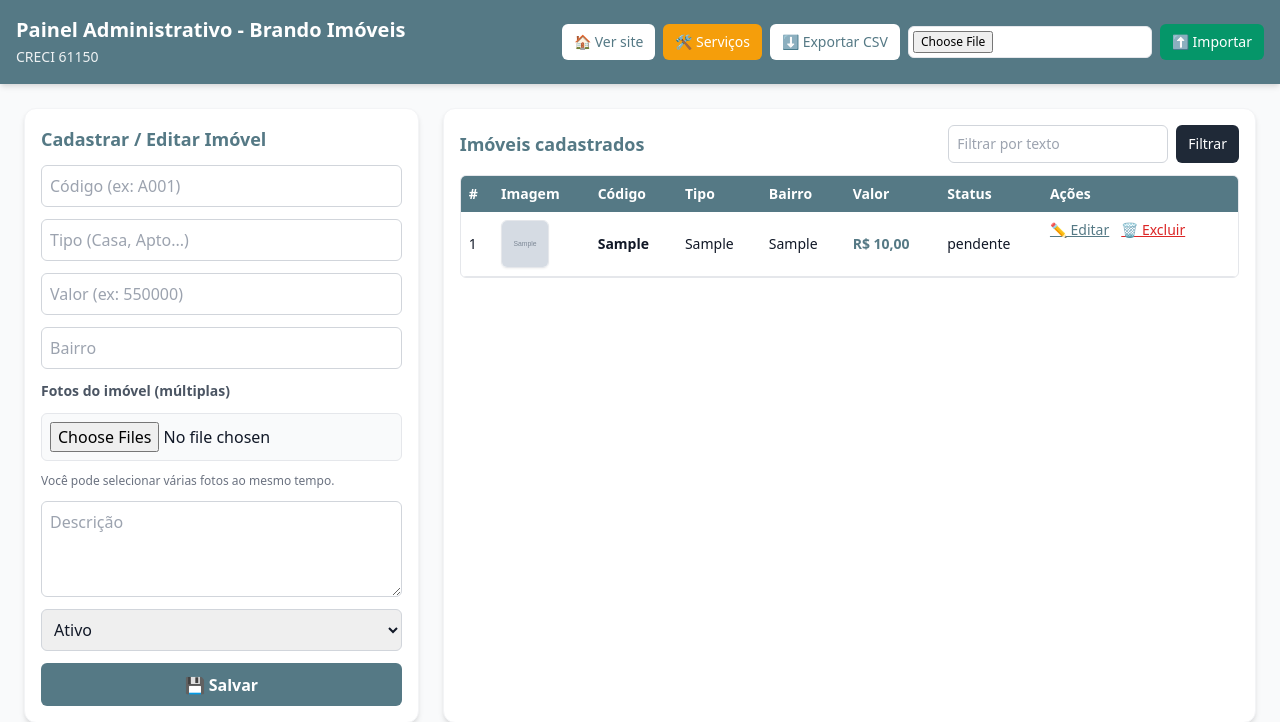
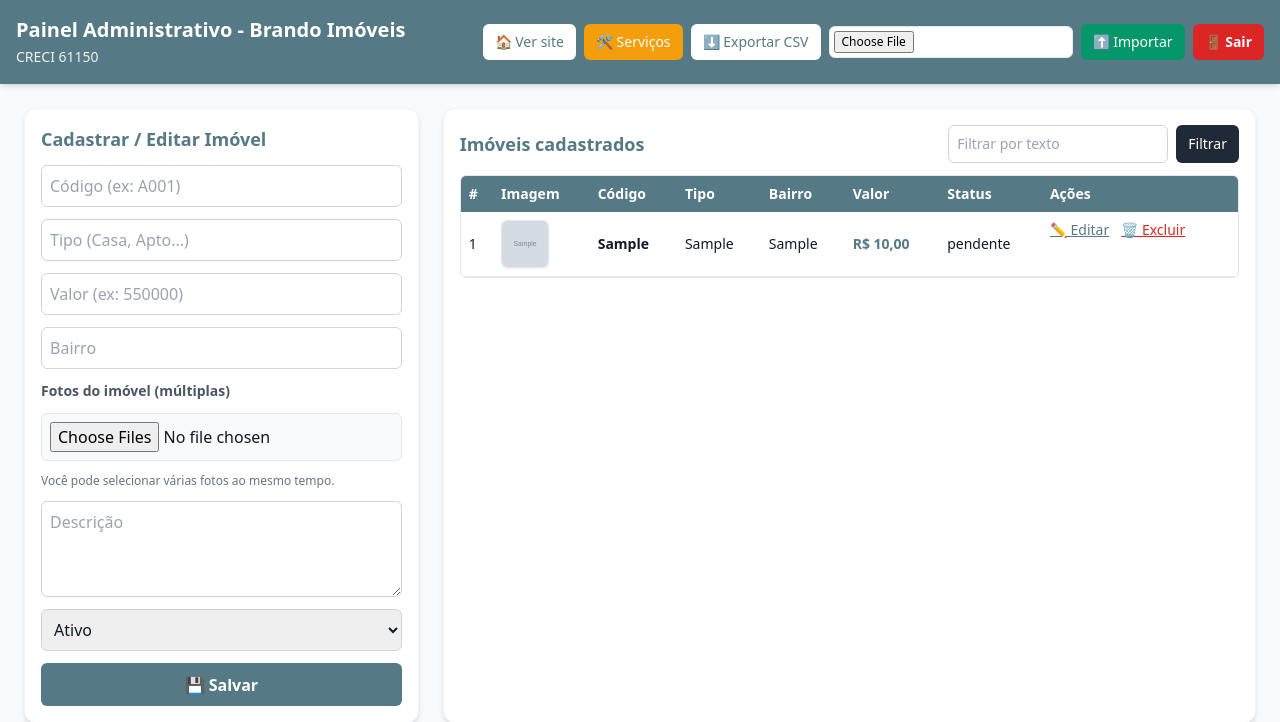
Before and after one commit to WilsonNous/brando-imoveis, a Flask app: page /admin in a window 1280 px wide. Shown: the top 722 px of the page. Run offline with Flask 3, Linux system fonts and the light colour scheme; the visitor is signed in with stand-in values (Sample User, id 1); tables that the repository leaves empty hold one stand-in row (values such as "Sample post"); grey boxes marked "Sample" are stand-in pictures.

Commit message:
Update admin.html

```diff
--- a/templates/admin.html
+++ b/templates/admin.html
@@ -19,30 +19,43 @@
   <!-- ===================================================== -->
   <header class="bg-[color:var(--brand-blue)] text-white shadow-md">
     <div class="max-w-7xl mx-auto flex flex-col md:flex-row justify-between items-center p-4 gap-2">
+
       <div>
         <h1 class="text-xl font-bold">Painel Administrativo - Brando Imóveis</h1>
         <span class="text-sm opacity-90">CRECI 61150</span>
       </div>
 
       <div class="flex flex-wrap gap-2 items-center text-sm">
+
+        <!-- Ver site -->
         <a href="/" class="bg-white text-[color:var(--brand-blue)] px-3 py-2 rounded-md hover:bg-gray-100 transition">
           🏠 Ver site
         </a>
 
+        <!-- Serviços -->
         <a href="/admin/servicos" class="bg-yellow-500 text-white px-3 py-2 rounded-md hover:bg-yellow-600 transition">
           🛠️ Serviços
         </a>
 
+        <!-- Exportar -->
         <a href="/admin/export" class="bg-white text-[color:var(--brand-blue)] px-3 py-2 rounded-md hover:bg-gray-100 transition">
           ⬇️ Exportar CSV
         </a>
 
+        <!-- Importar -->
         <form action="/admin/import" method="post" enctype="multipart/form-data" class="flex items-center gap-2">
           <input type="file" name="csvfile" accept=".csv" class="text-xs bg-white rounded-md p-1 border" required />
           <button class="bg-green-600 text-white px-3 py-2 rounded-md hover:bg-green-700 transition">
             ⬆️ Importar
           </button>
         </form>
+
+        <!-- LOGOUT -->
+        <a href="/admin/logout"
+           class="bg-red-600 text-white px-3 py-2 rounded-md hover:bg-red-700 transition font-semibold">
+           🚪 Sair
+        </a>
+
       </div>
     </div>
   </header>
@@ -82,7 +95,7 @@
           </div>
         {% endif %}
 
-        <!-- GALERIA DE FOTOS EXISTENTES -->
+        <!-- GALERIA EXISTENTE -->
         {% if imovel and imovel.fotos %}
           <div class="mt-4">
             <p class="text-sm font-semibold text-gray-700 mb-2">Galeria de fotos:</p>
@@ -100,7 +113,6 @@
                     </span>
                   {% endif %}
 
-                  <!-- Ações -->
                   <div class="absolute inset-0 bg-black bg-opacity-40 opacity-0 group-hover:opacity-100 transition flex flex-col items-center justify-center gap-2 text-xs">
 
                     <!-- DEFINIR COMO CAPA -->
@@ -110,7 +122,7 @@
                       </button>
                     </form>
 
-                    <!-- REMOVER FOTO (opcional) -->
+                    <!-- REMOVER FOTO -->
                     <form action="/admin/imovel/{{ imovel.id }}/remove_foto/{{ foto.id }}" method="POST"
                       onsubmit="return confirm('Remover esta foto?');">
                       <button class="bg-red-500 hover:bg-red-600 text-white px-2 py-1 rounded">
@@ -136,9 +148,7 @@
       </form>
     </section>
 
-    <!-- ======================================== -->
     <!-- LISTAGEM -->
-    <!-- ======================================== -->
     <section class="md:col-span-2 bg-white p-4 rounded-xl shadow-md border border-gray-100">
       <div class="flex justify-between items-center mb-3">
         <h2 class="font-semibold text-[color:var(--brand-blue)] text-lg">Imóveis cadastrados</h2>
```
